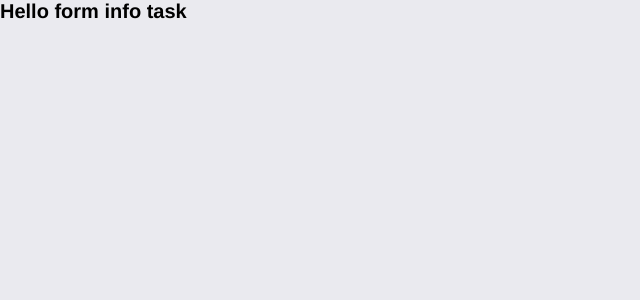
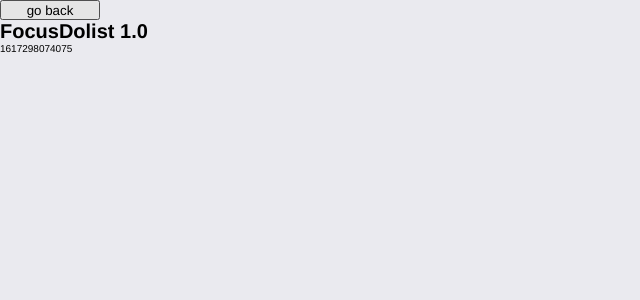
Before and after one commit to alejandrodotor8/FocusDoList, a React (Create React App) app: page /task/1617298074075 in a window 1280 px wide. Shown: the top 300 px of the page, without its empty margins (0-640 px from the left). Built offline with nearby package versions, Linux system fonts and the light colour scheme.

Commit message:
Redux info task

```diff
--- a/src/actions/index.js
+++ b/src/actions/index.js
@@ -14,3 +14,7 @@ export const clearDoneTask = (payload) => ({
 	type: 'CLEAR_DONE_TASK',
 	payload,
 });
+export const getTask = (payload) => ({
+	type: 'GET_TASK',
+	payload,
+});
--- a/src/index.js
+++ b/src/index.js
@@ -1,13 +1,14 @@
 import React from 'react';
 import ReactDOM from 'react-dom';
 import { Provider } from 'react-redux';
-import { createStore } from 'redux';
+import { createStore, compose } from 'redux';
 import reducer from './reducers';
 import App from './routes/App';
 import './styles/index.css';
 
 const initialState = {
 	user: {},
+	actualTask: {},
 	tasks: [
 		{ done: false, id: '1617298074075', description: 'FocusDolist 1.0' },
 		{ done: false, id: '1617298089589', description: '@alejandrodotor8' },
@@ -15,7 +16,10 @@ const initialState = {
 	],
 };
 
-const store = createStore(reducer, initialState);
+// DEV TOOLS
+const composeEnhancers = window.__REDUX_DEVTOOLS_EXTENSION__ || compose;
+
+const store = createStore(reducer, initialState, composeEnhancers());
 
 ReactDOM.render(
 	<Provider store={store}>
--- a/src/pages/InfoTask.js
+++ b/src/pages/InfoTask.js
@@ -1,35 +1,31 @@
-import React from 'react';
+import React, { useEffect } from 'react';
+import { connect } from 'react-redux';
+import { getTask } from '../actions';
 import '../styles/InfoTask.css';
 
-class InfoTask extends React.Component {
-	constructor(props) {
-		super(props);
-		this.state = {
-			data: {},
-		};
-	}
-	componentDidMount() {
-		//this.fetchData();
-	}
+const InfoTask = (props) => {
+	const id = props.match.params.id;
+	useEffect(() => {
+		props.getTask(id);
+	});
+	return (
+		<div>
+			<button className='back-btn' type='button' onClick={() => props.history.push('/')}>
+				go back
+			</button>
+			<h1>{props.task.description}</h1>
+			<p>{id}</p>
+		</div>
+	);
+};
 
-	/* fetchData = async () => {
-		try {
-			const data = await applicationCache.task.read(this.props.match.params.id);
-			this.setState({
-				data: data,
-			});
-		} catch (error) {
-			console.log(error);
-		}
-	}; */
+const mapStateToProps = (state) => {
+	return {
+		task: state.actualTask,
+	};
+};
+const mapDispatchToProps = {
+	getTask,
+};
 
-	render() {
-		return (
-			<div>
-				<h1>Hello form info task</h1>
-				<p>{this.state.data.description}</p>
-			</div>
-		);
-	}
-}
-export default InfoTask;
+export default connect(mapStateToProps, mapDispatchToProps)(InfoTask);
--- a/src/reducers/index.js
+++ b/src/reducers/index.js
@@ -26,6 +26,11 @@ const reducer = (state, action) => {
 				...state,
 				tasks: state.tasks.filter((item) => !item.done),
 			};
+		case 'GET_TASK':
+			return {
+				...state,
+				actualTask: state.tasks.find((item) => item.id === action.payload),
+			};
 		default:
 			return state;
 	}
--- a/src/styles/InfoTask.css
+++ b/src/styles/InfoTask.css
@@ -0,0 +1,4 @@
+.back-btn {
+	width: 100px;
+	height: 20px;
+}
```
